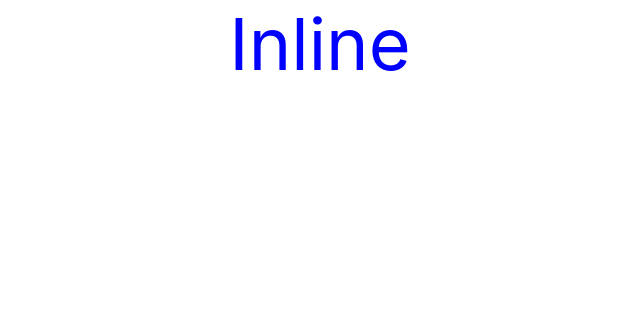
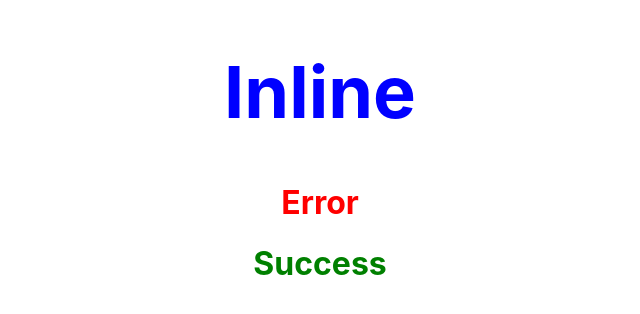
Before and after one commit to dhanarajccs/react-crash-course, a React (Create React App) app: page / in a window 1280 px wide. Shown: the top 314 px of the page, without its empty margins (320-960 px from the left). Built offline with nearby package versions, Linux system fonts and the light colour scheme.

Commit message:
Styling - CSS Module

```diff
--- a/src/App.js
+++ b/src/App.js
@@ -1,10 +1,14 @@
 import './App.css';
-import { Inline } from './components/Inline';  // Styling
+import './appStyles.css'                      // CSS Stylesheet
+import styles from './appStyles.module.css'   // CSS Module
+import { Inline } from './components/Inline';
 
 function App() {
   return (
-    <div className="App">
+    <div className='App'>
       <Inline />
+      <h1 className='error'>Error</h1>
+      <h1 className={styles.success}>Success</h1>
     </div>
   );
 }
--- /dev/null
+++ b/src/appStyles.css
@@ -0,0 +1,3 @@
+.error {
+    color: red;
+}
--- /dev/null
+++ b/src/appStyles.module.css
@@ -0,0 +1,3 @@
+.success {
+    color: green;
+}
--- a/src/components/Inline.js
+++ b/src/components/Inline.js
@@ -4,6 +4,7 @@ export const Inline = () => {
 }
 */
 
+/*
 export const Inline = () => {
     const heading = {
         fontSize: '72px',
@@ -13,3 +14,27 @@ export const Inline = () => {
         <div style={heading}>Inline</div>
     )
 }
+*/
+
+export const Inline = () => {
+    const heading = {
+        fontSize: '72px',
+        color: 'blue',
+    }
+    return <h1 style={heading}>Inline</h1>
+}
+
+
+// You can use Regular CSS at every child component as well.
+/*
+export const Inline = () => {
+    return <h1 className='error'>Error</h1>
+}
+*/
+
+// You can’t be used in the child component.
+/*
+export const Inline = () => {
+    return <h1 className={styles.success}>Success</h1>;
+}
+*/
```
